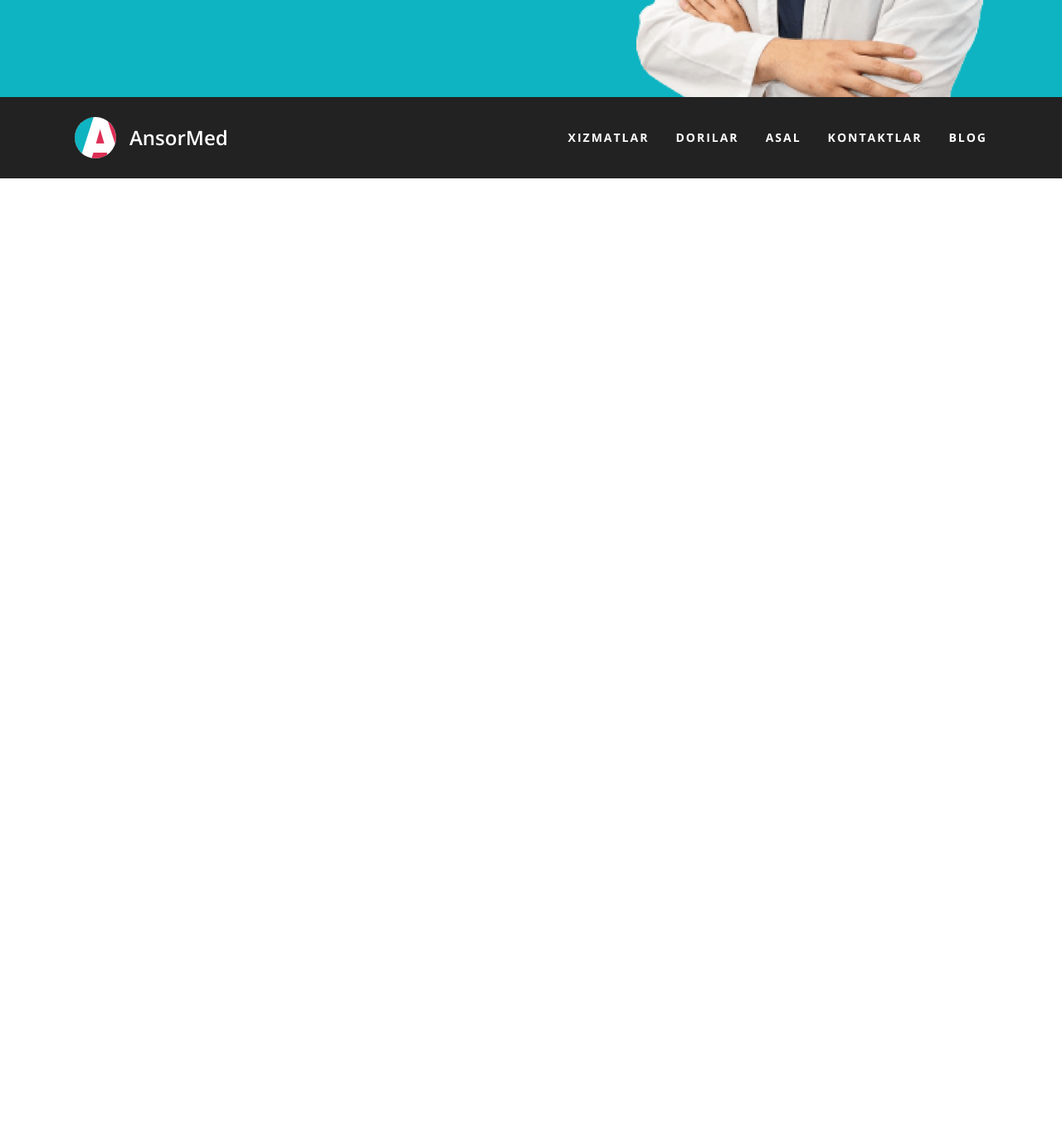
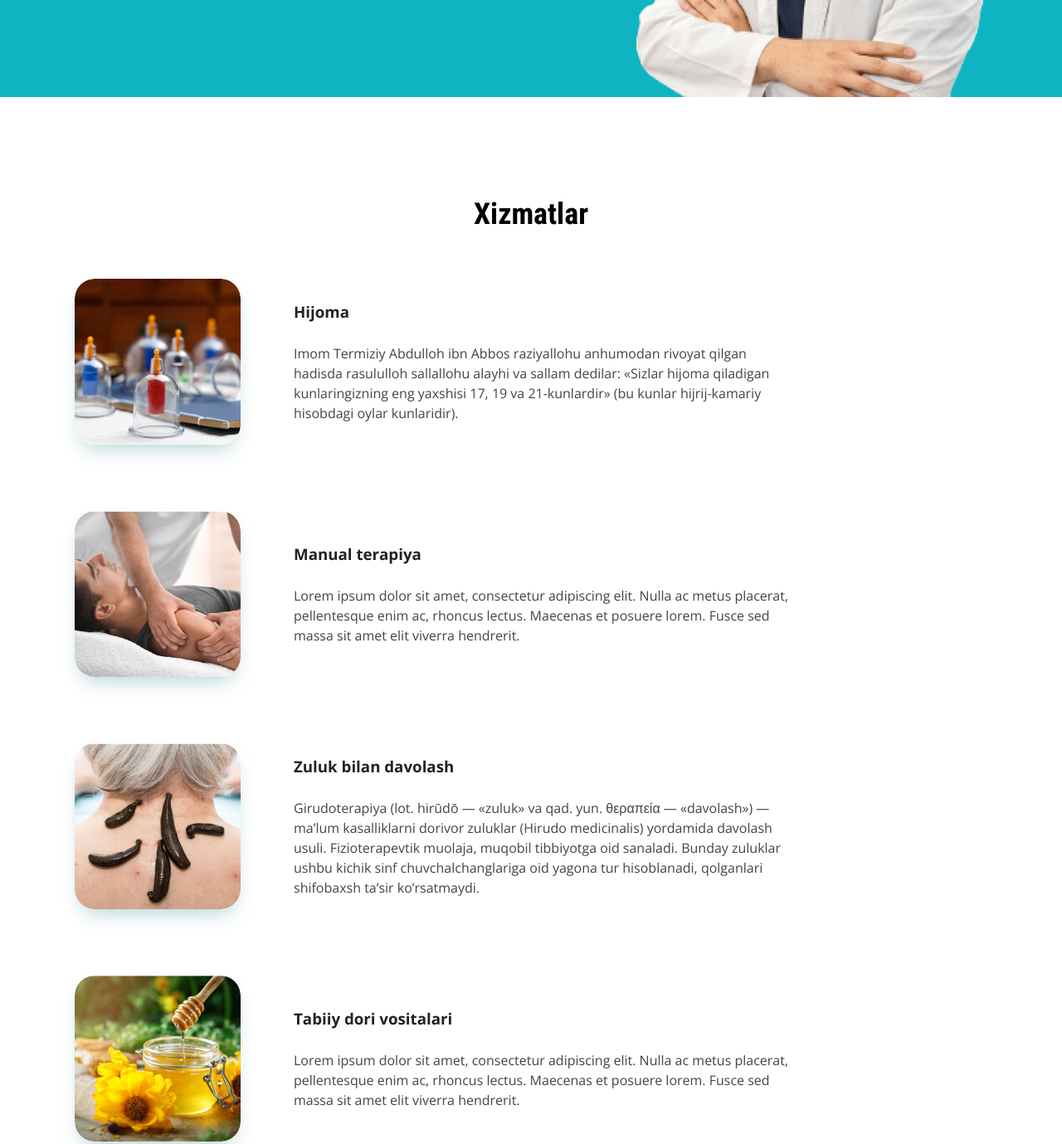
Before and after one commit to uglon/Ansormed-uglon, a plain HTML site: page index.html in a window 1280 px wide. Shown: the part 502-1881 px from the top of the page at 83% size. Before the commit the page ends 800 px from the top, so only its background shows below. Drawn offline with nearby package versions, Linux system fonts and the light colour scheme.

Commit message:
Add services section

```diff
--- a/css/styles.css
+++ b/css/styles.css
@@ -192,6 +192,71 @@ body{
   align-self:flex-end;
 }
 
+
+/* INDEX-SERVICES */
+.index-services{
+  padding-top: 120px;
+  padding-bottom: 120px;
+}
+
+.index-services-heading{
+  margin-top: 0;
+  margin-bottom: 56px;
+  font-size: 36px;
+  line-height: 1.2;
+  font-family: "Roboto Condensed", "Arial", sans-serif;
+  color: #000;
+  text-align: center;
+}
+
+.index-services-list{
+  width: 864px;
+  margin-left: auto;
+  margin-right: auto;
+  padding: 0;
+  margin: 0;
+  margin-bottom: 60px;
+  list-style: none;
+}
+
+.index-services-item:not(:last-child){
+  margin-bottom: 80px;
+}
+
+.index-service{
+  display: flex;
+  align-items: center;
+}
+
+.index-service-img{
+  width: 200px;
+  height: 200px;
+  margin-right: 64px;
+  border-radius: 24px;
+  object-fit: cover;
+  box-shadow: 0px 12px 24px -8px rgba(0, 107, 116, 0.3);
+}
+
+.index-service-content{
+  width: 600px;
+}
+
+.index-service-title{
+  margin-top: 0;
+  margin-bottom: 24px;
+  color: #222;
+}
+
+.index-service-description{
+  margin: 0;
+  color: #444;
+}
+
+.index-services-actions{
+  display: flex;
+  justify-content: center;
+}
+
 /* SITE-FOOTER */
 .site-footer {
   padding-top: 24px;
--- a/index.html
+++ b/index.html
@@ -54,6 +54,51 @@
         <img class="hero-img" src="img/hero-img.png" alt="Ulug'bek Azamatov, tabib, hajjom" width="423" height="504" srcset="img/hero-img.png 1x, img/hero-img@2x.png 2x">
       </div>
     </section>
+
+
+    <!-- INDEX SERVICES -->
+    <section class="index-services">
+      <div class="container">
+        <h2 class="index-services-heading">Xizmatlar</h2>
+        <ul class="index-services-list">
+          <li class="index-services-item index-service">
+            <img class="index-service-img" src="img/service-hijoma.jpg" alt="" width="200" height="200" srcset="img/service-hijoma.jpg 1x, img/service-hijoma@2x.jpg 2x">
+            <div class="index-service-content">
+              <h3 class="index-service-title">Hijoma</h3>
+              <p class="index-service-description">Imom Termiziy Abdulloh ibn Abbos raziyallohu anhumodan rivoyat qilgan hadisda rasululloh sallallohu alayhi va sallam dedilar: «Sizlar hijoma qiladigan kunlaringizning eng yaxshisi 17, 19 va 21-kunlardir» (bu kunlar hijrij-kamariy hisobdagi oylar kunlaridir).</p>
+            </div>
+          </li>
+
+          <li class="index-services-item index-service">
+            <img class="index-service-img" src="img/service-manual-terapiya.jpg" alt="" width="200" height="200" srcset="img/service-manual-terapiya.jpg 1x, img/service-manual-terapiya@2x.jpg 2x">
+            <div class="index-service-content">
+              <h3 class="index-service-title">Manual terapiya</h3>
+              <p class="index-service-description">Lorem ipsum dolor sit amet, consectetur adipiscing elit. Nulla ac metus placerat, pellentesque enim ac, rhoncus lectus. Maecenas et posuere lorem. Fusce sed massa sit amet elit viverra hendrerit.</p>
+            </div>
+          </li>
+
+          <li class="index-services-item index-service">
+            <img class="index-service-img" src="img/service-zuluk.jpg" alt="" width="200" height="200" srcset="img/service-zuluk.jpg 1x, img/service-zuluk@2x.jpg 2x">
+            <div class="index-service-content">
+              <h3 class="index-service-title">Zuluk bilan davolash</h3>
+              <p class="index-service-description">Girudoterapiya (lot. hirūdō — «zuluk» va qad. yun. θεραπεία — «davolash») — ma’lum kasalliklarni dorivor zuluklar (Hirudo medicinalis) yordamida davolash usuli. Fizioterapevtik muolaja, muqobil tibbiyotga oid sanaladi. Bunday zuluklar ushbu kichik sinf chuvchalchanglariga oid yagona tur hisoblanadi, qolganlari shifobaxsh ta’sir ko’rsatmaydi.</p>
+            </div>
+          </li>
+
+          <li class="index-services-item index-service">
+            <img class="index-service-img" src="img/service-dorilar.jpg" alt="" width="200" height="200" srcset="img/service-dorilar.jpg 1x, img/service-dorilar@2x.jpg 2x">
+            <div class="index-service-content">
+              <h3 class="index-service-title">Tabiiy dori vositalari</h3>
+              <p class="index-service-description">Lorem ipsum dolor sit amet, consectetur adipiscing elit. Nulla ac metus placerat, pellentesque enim ac, rhoncus lectus. Maecenas et posuere lorem. Fusce sed massa sit amet elit viverra hendrerit.</p>
+            </div>
+          </li>
+        </ul>
+
+        <div class="index-services-actions">
+          <a class="main-link" href="#">Qabulga yozilish</a>
+        </div>
+      </div>
+    </section>
    </main>
 
   <!-- SITE FOOTER -->
@@ -77,6 +122,5 @@
     </div>
   </footer>
 
-
 </body>
 </html>
```
Also changed, not shown: img/service-dorilar.jpg (added), img/service-dorilar@2x.jpg (added), img/service-hijoma.jpg (added), img/service-hijoma@2x.jpg (added), img/service-manual-terapiya.jpg (added), img/service-manual-terapiya@2x.jpg (added), img/service-zuluk.jpg (added), img/service-zuluk@2x.jpg (added).
